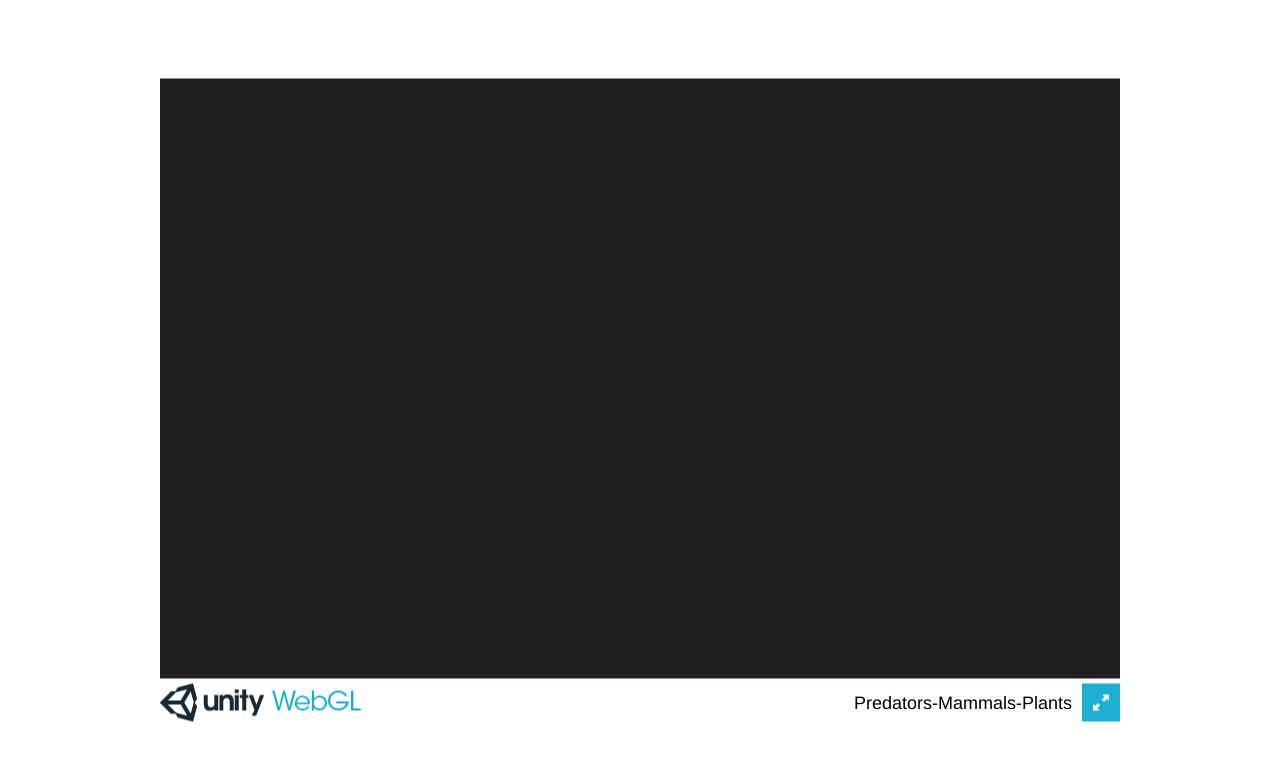
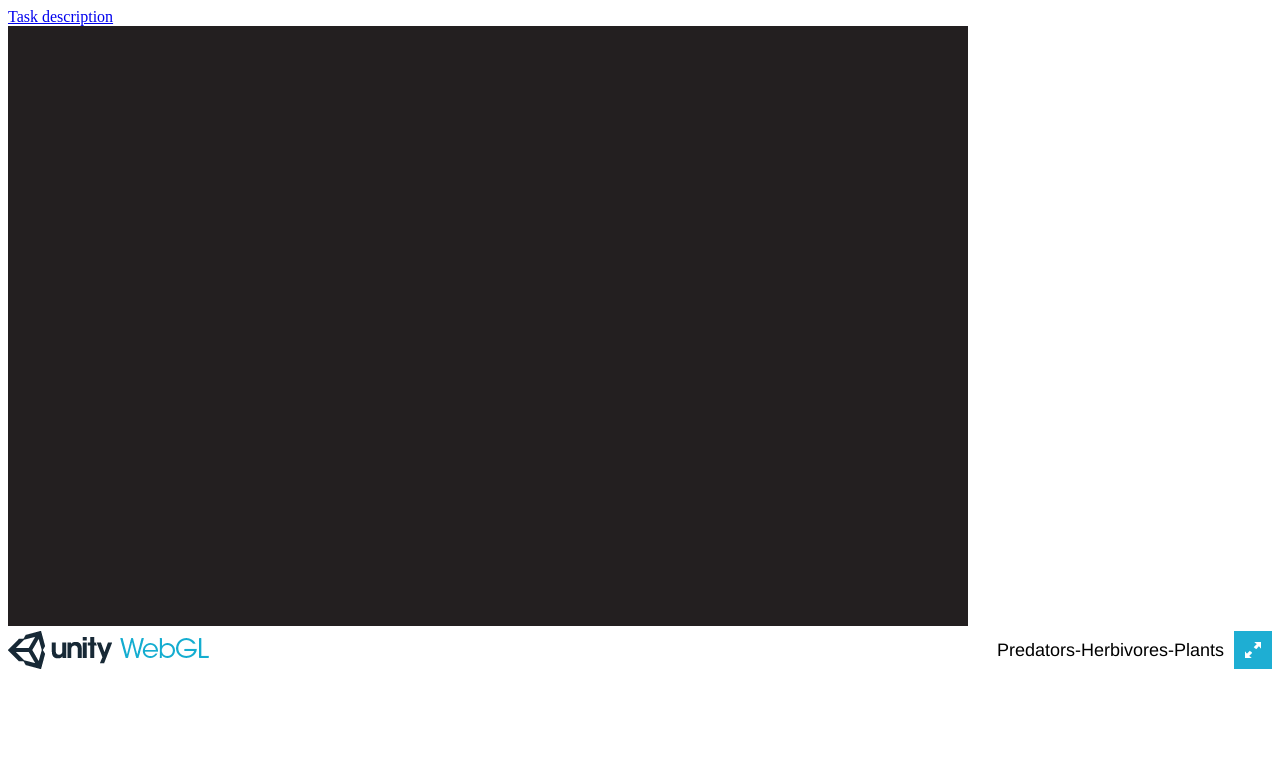
Before and after one commit to andrey-messi/Predators-Herbivores-Plants, a plain HTML site: page index.html in a window 1280 px wide. Drawn offline with Linux system fonts and the light colour scheme; no server answers.

Commit message:
Task description file added

```diff
--- a/index.html
+++ b/index.html
@@ -11,14 +11,24 @@
     <script>
       var gameInstance = UnityLoader.instantiate("gameContainer", "Build/WebGL.json", {onProgress: UnityProgress});
     </script>
+    <style>
+    #webgl-content-overridden {
+        position: relative;
+        top: 0;
+        left: 0;
+        -webkit-transform: none;
+        transform: none;
+    }
+    </style>
   </head>
   <body>
-    <div class="webgl-content">
+    <div><a href="Тестовое_Unity.html">Task description</a></div>
+    <div class="webgl-content" id="webgl-content-overridden">
       <div id="gameContainer" style="width: 960px; height: 600px"></div>
       <div class="footer">
         <div class="webgl-logo"></div>
         <div class="fullscreen" onclick="gameInstance.SetFullscreen(1)"></div>
-        <div class="title">Predators-Mammals-Plants</div>
+        <div class="title">Predators-Herbivores-Plants</div>
       </div>
     </div>
   </body>
```
